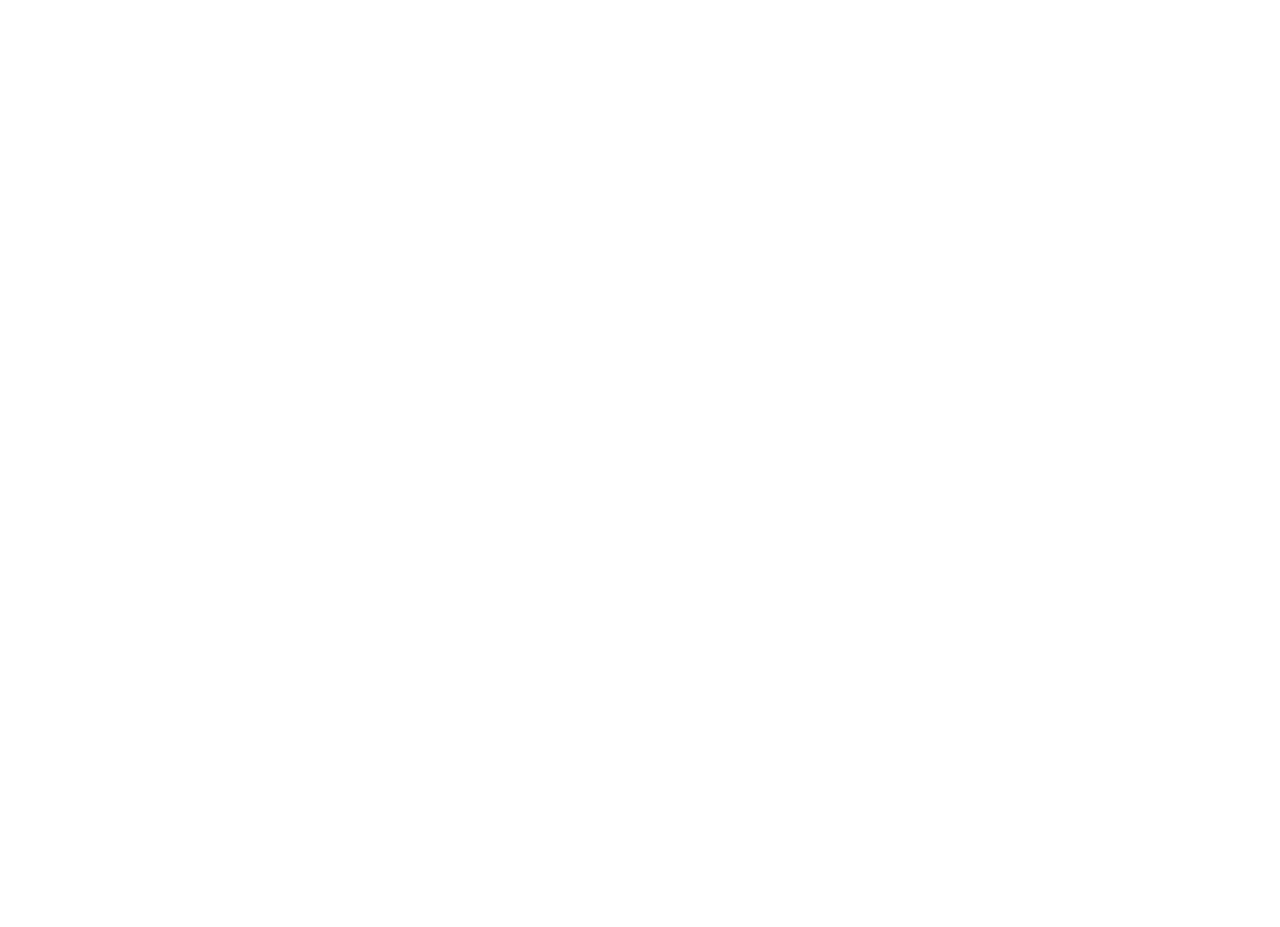
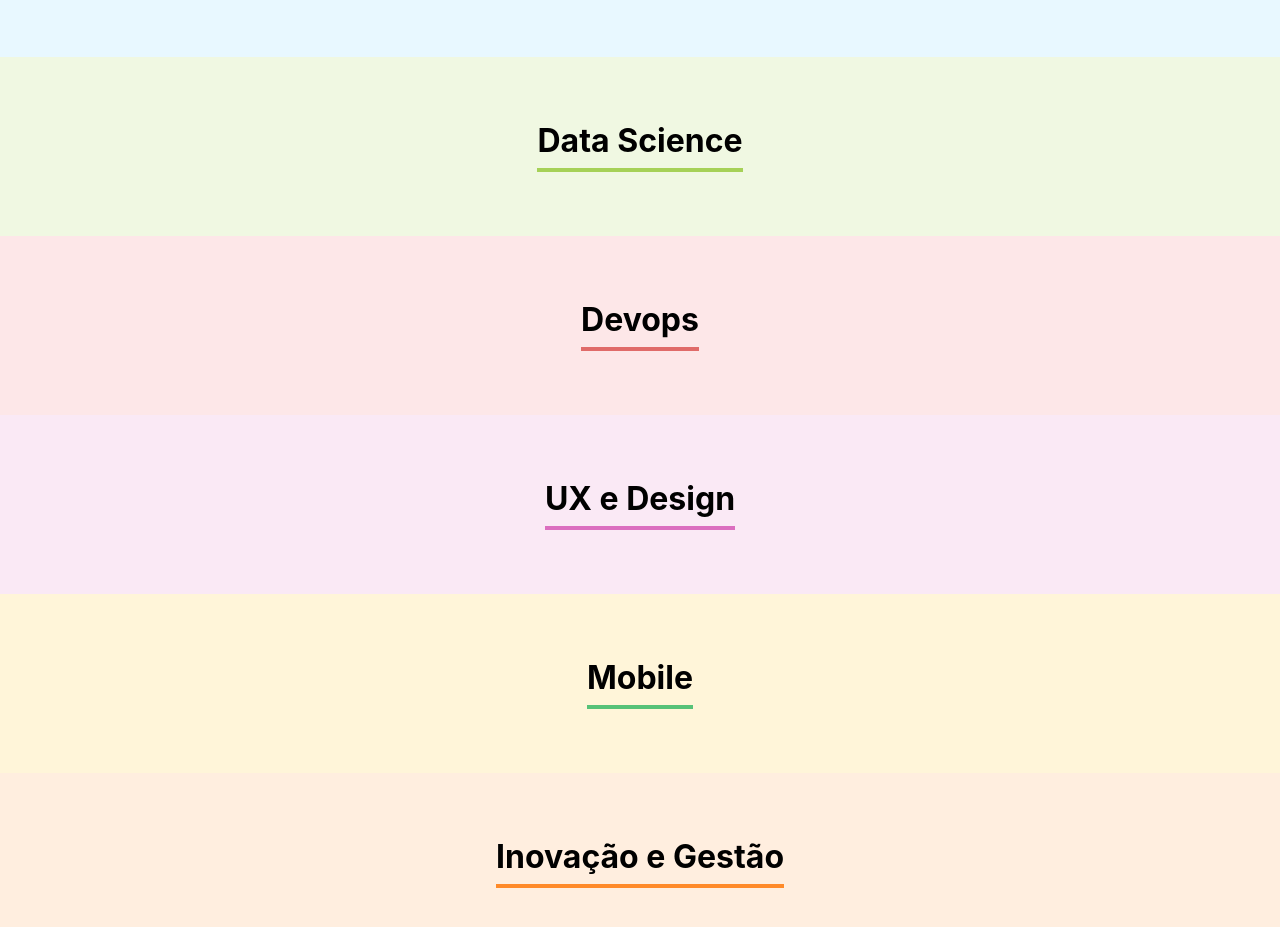
Before and after one commit to kevinaraujo/organo, a React (Create React App) app: page / in a window 1280 px wide. Shown: the part 1840-2767 px from the top of the page. Before the commit the page ends 1539 px from the top, so only its background shows below. Built offline with nearby package versions, Linux system fonts and the light colour scheme; the HTML template or start-up script is replaced by a standard one.

Commit message:
Added team component.

```diff
--- a/src/App.js
+++ b/src/App.js
@@ -1,8 +1,27 @@
 import { useEffect, useState } from "react";
 import { Banner } from "./components/Banner";
 import { Form } from "./components/Form";
+import Team from "./components/Team";
 
 function App() {
+  const teams = [
+    { name: "Programação", secondaryColor: "#D9F7E9", primaryColor: "#57C278" },
+    { name: "Front-end", secondaryColor: "#E8F8FF", primaryColor: "#82CFFA" },
+    {
+      name: "Data Science",
+      secondaryColor: "#F0F8E2",
+      primaryColor: "#A6D157",
+    },
+    { name: "Devops", secondaryColor: "#FDE7E8", primaryColor: "#E06B69" },
+    { name: "UX e Design", secondaryColor: "#FAE9F5", primaryColor: "#DB6EBF" },
+    { name: "Mobile", secondaryColor: "#FFF5D9", primaryColor: "#FFBAO5" },
+    {
+      name: "Inovação e Gestão",
+      secondaryColor: "#FFEEDF",
+      primaryColor: "#FF8A29",
+    },
+  ];
+
   const [colaborators, setColaborators] = useState([]);
 
   const addColaborator = (colaborator) => {
@@ -17,6 +36,14 @@
     <div>
       <Banner />
       <Form onNewColaborator={addColaborator} />
+      {teams.map((team) => (
+        <Team
+          key={team.name}
+          name={team.name}
+          primaryColor={team.primaryColor}
+          secondaryColor={team.secondaryColor}
+        />
+      ))}
     </div>
   );
 }
--- /dev/null
+++ b/src/components/Team/Team.css
@@ -0,0 +1,12 @@
+.team {
+    text-align: center;
+    padding: 32px;
+    background-color: #D9F7E9;
+}
+
+.team h3 {
+    font-size: 32px;
+    border-bottom: 4px solid #57c278;
+    display: inline-block;
+    padding-bottom: 8px;
+}
--- /dev/null
+++ b/src/components/Team/index.js
@@ -0,0 +1,13 @@
+import "./Team.css";
+
+const Team = (props) => {
+  const css = { backgroundColor: props.secondaryColor };
+
+  return (
+    <section className="team" style={css}>
+      <h3 style={{ borderColor: props.primaryColor }}>{props.name}</h3>
+    </section>
+  );
+};
+
+export default Team;
```
